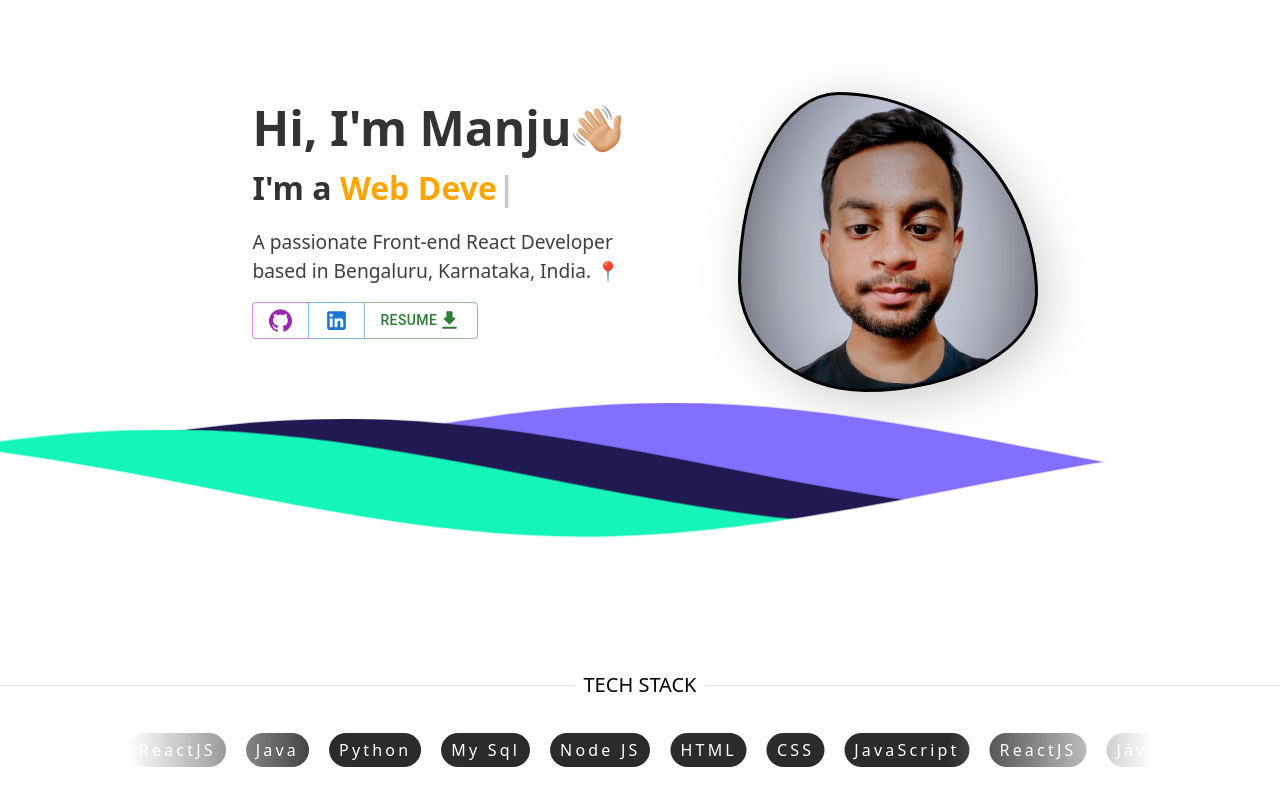
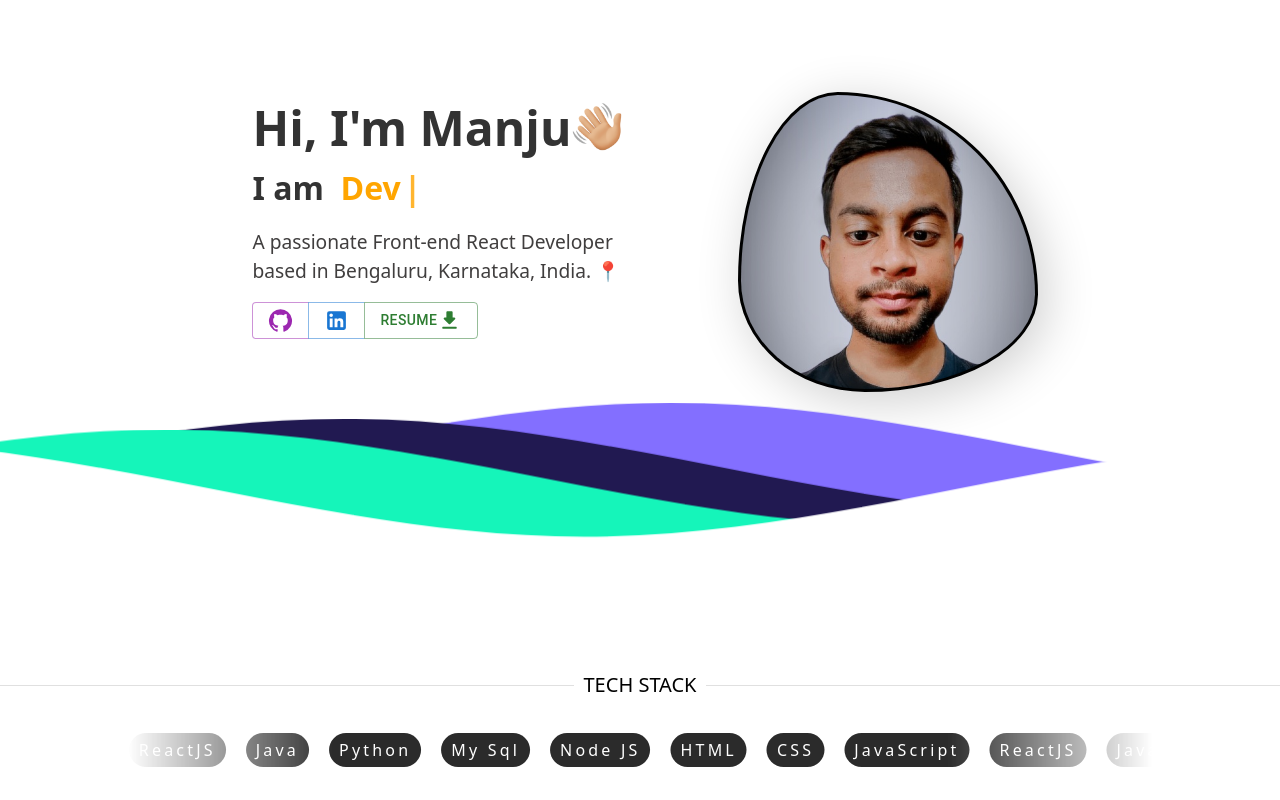
Before and after one commit to manjuhiremath/portfolio, a React (Vite) app: page / in a window 1280 px wide. Shown: the top 800 px of the page. Built offline with nearby package versions, Linux system fonts and the light colour scheme.

Commit message:
"manju-changed-typewriter"

```diff
--- a/package.json
+++ b/package.json
@@ -20,6 +20,7 @@
     "@mui/styled-engine-sc": "^6.0.0-alpha.17",
     "react": "^18.2.0",
     "react-dom": "^18.2.0",
+    "react-simple-typewriter": "^5.0.1",
     "styled-components": "^6.1.8",
     "typewriter-effect": "^2.21.0"
   },
--- a/src/components/Homepage.jsx
+++ b/src/components/Homepage.jsx
@@ -1,5 +1,5 @@
 import Nav from './Nav';
-import Info from './Info';
+// import Info from './Info';
 import InfiniteScroll from './TechStack';
 import Cards from './Cards';
 import Divider from '@mui/material/Divider';
--- a/src/components/Info.jsx
+++ b/src/components/Info.jsx
@@ -8,7 +8,7 @@ import LinkedInIcon from "@mui/icons-material/LinkedIn";
 import ButtonGroup from "@mui/material/ButtonGroup";
 import Button from "@mui/material/Button";
 import DownloadRoundedIcon from "@mui/icons-material/DownloadRounded";
-import Typewriter from "typewriter-effect";
+import { Typewriter } from "react-simple-typewriter";
 
 function Info() {
   return (
@@ -30,43 +30,33 @@ function Info() {
           className=""
         >
           Hi, I'm Manju
-
           <img
             style={{
               width: "50px",
+              marginTop: "-5px",
             }}
             src={hilogo}
           ></img>
         </h1>
-
-        <h1
-          style={{
+        <h1  style={{
             fontSize: "2rem",
             fontWeight: "bold",
             textAlign: "left",
             color: "#333",
-          }}
-        >
-          <Typewriter
-            options={{
-              loop: true, // Set loop option to true
-            }}
-            onInit={(typewriter) => {
-              typewriter
-                .typeString("<span>I'm a </span>")
-                .pauseFor(500)
-                .typeString("<span style='color:orange;'>Web Developer</span>")
-                .pauseFor(1000)
-                .deleteChars(13)
-                .typeString("<span style='color: orange;'>Freelancer</span>")
-                .pauseFor(1000)
-                .deleteChars(9, 19)
-                .start();
-            }}
-          />
-
-          {/* Front-End React Developer */}
-        </h1>
+          }}>
+                I am &nbsp;
+                <span className="fs-2 fw-bold text-3" style={{ color: "orange" }}>
+                  <Typewriter
+                    loop
+                    cursor
+                    cursorStyle="|"
+                    typeSpeed={100}
+                    deleteSpeed={70}
+                    delaySpeed={1000}
+                    words={["Developer","Freelancer"]}
+                  />
+                </span>
+              </h1>
         <h1
           style={{
             fontSize: "1.2rem",
@@ -121,7 +111,7 @@ function Info() {
                 width: "125%",
                 height: "130%",
                 position: "relative",
-                top: "-8%",
+                top: "-6%",
               }}
               src={manjuImage}
               alt="Manju"
--- a/src/components/info.css
+++ b/src/components/info.css
@@ -24,7 +24,7 @@
     border: rgb(0, 0, 0) solid 3px;
     background-image: linear-gradient(19deg, hsl(0, 0%, 0%) 0%);
     border-radius: 30% 70% 70% 30% / 30% 30% 70% 70%;
-    box-shadow: 15px 15px 50px rgba(0,0,0,0.2);
+    box-shadow: 15px 15px 50px rgba(0, 0, 0, 0.19);
     animation: morphing 8s infinite;
     overflow: hidden;
   }
```
Also changed, not shown: 1 other file (tests, documents, lock files or other folders).
